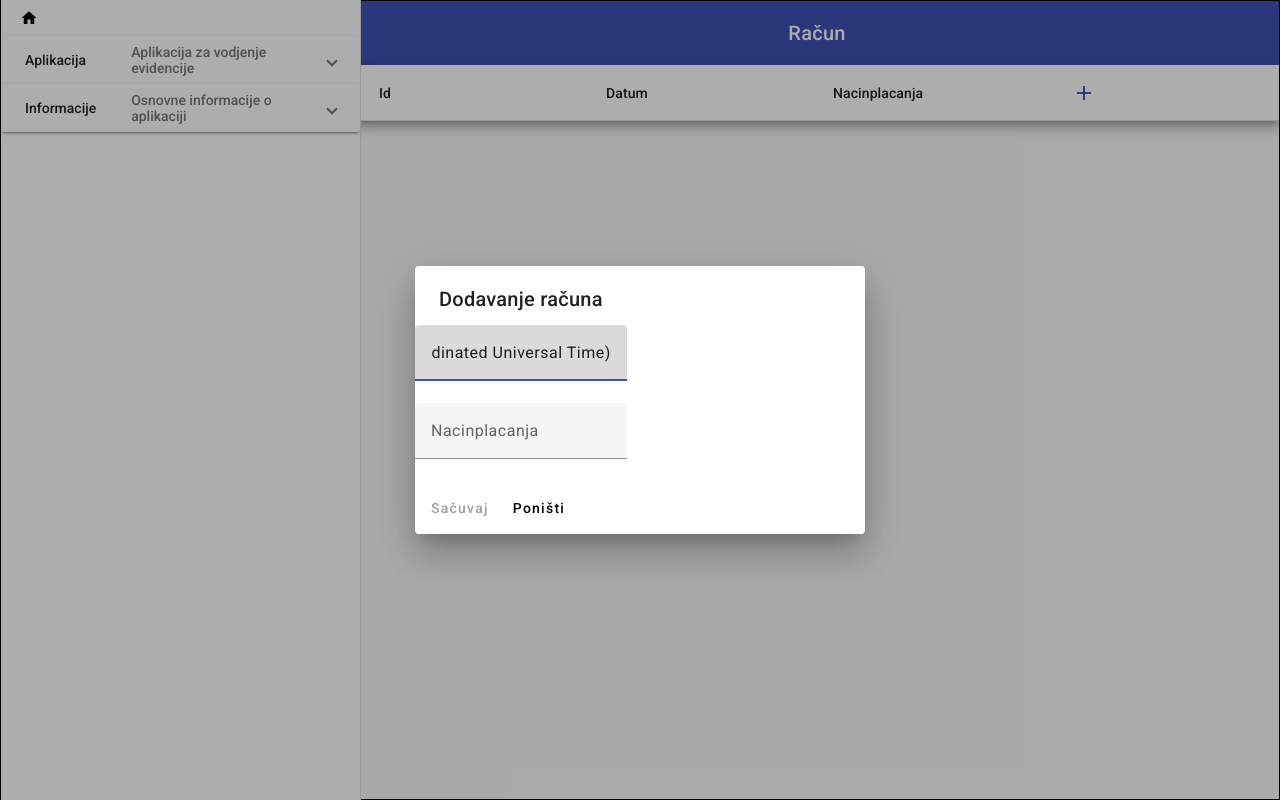
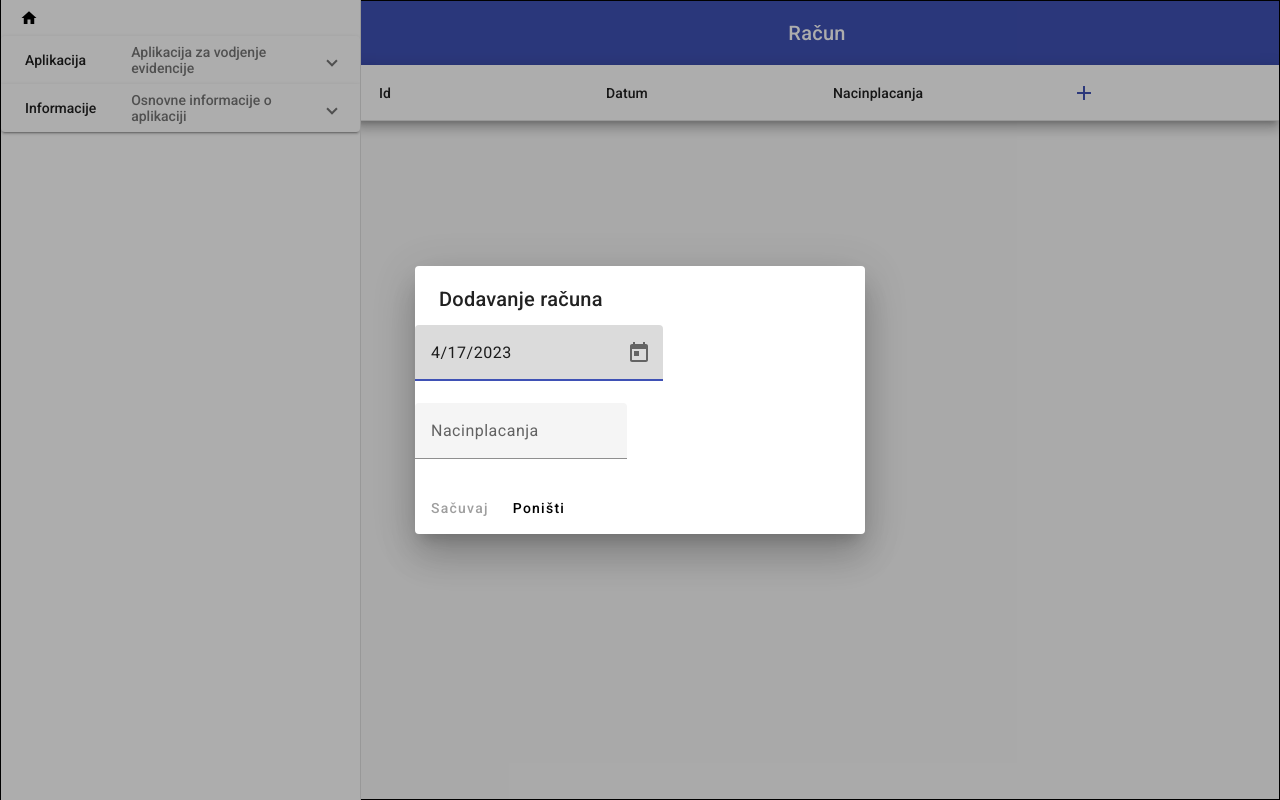
Before and after one commit to Razvoj-viseslojnih-aplikacija-2021-2022/IM19-2018-Lacko-Ines, an Angular app: page /racun in a window 1280 px wide. Both pictures are taken after a click on the button "add". Built offline with nearby package versions, Linux system fonts and the light colour scheme; no server answers.

Commit message:
izmena koda za datum kod racun dijaloga

```diff
--- a/src/app/app.module.ts
+++ b/src/app/app.module.ts
@@ -28,6 +28,8 @@ import { MatInputModule } from '@angular/material/input';
 import { ProizvodjacDialogComponent } from './app/dialog/proizvodjac-dialog/proizvodjac-dialog.component';
 import { ProizvodDialogComponent } from './app/dialog/proizvod-dialog/proizvod-dialog.component';
 import { MatSelectModule } from '@angular/material/select';
+import { MatDatepickerModule } from '@angular/material/datepicker';
+import { MatNativeDateModule, MAT_DATE_LOCALE } from '@angular/material/core';
 
 @NgModule({
   declarations: [
@@ -60,7 +62,9 @@ import { MatSelectModule } from '@angular/material/select';
     FormsModule,
     MatFormFieldModule,
     MatInputModule,
-    MatSelectModule
+    MatSelectModule,
+    MatDatepickerModule,
+    MatNativeDateModule
   ],
   providers: [],
   bootstrap: [AppComponent]
--- a/src/app/app/dialog/racun-dialog/racun-dialog.component.html
+++ b/src/app/app/dialog/racun-dialog/racun-dialog.component.html
@@ -5,7 +5,9 @@
 <form class="mat-dialog-content" #formControl="ngForm" >
 <div class="form">
 <mat-form-field>
-    <input matInput placeholder="Datum" [(ngModel)]="data.datum" name="datum" [disabled] = "flag == 3" required>
+  <input matInput [matDatepicker]="datumKreiranja" placeholder="Datum kreiranja" [(ngModel)]="data.datum" name="datum" [disabled]="flag == 3">
+  <mat-datepicker-toggle matSuffix [for]="datumKreiranja"></mat-datepicker-toggle>
+  <mat-datepicker #datumKreiranja></mat-datepicker>
 </mat-form-field>
 </div>
 <div class="form">
```
